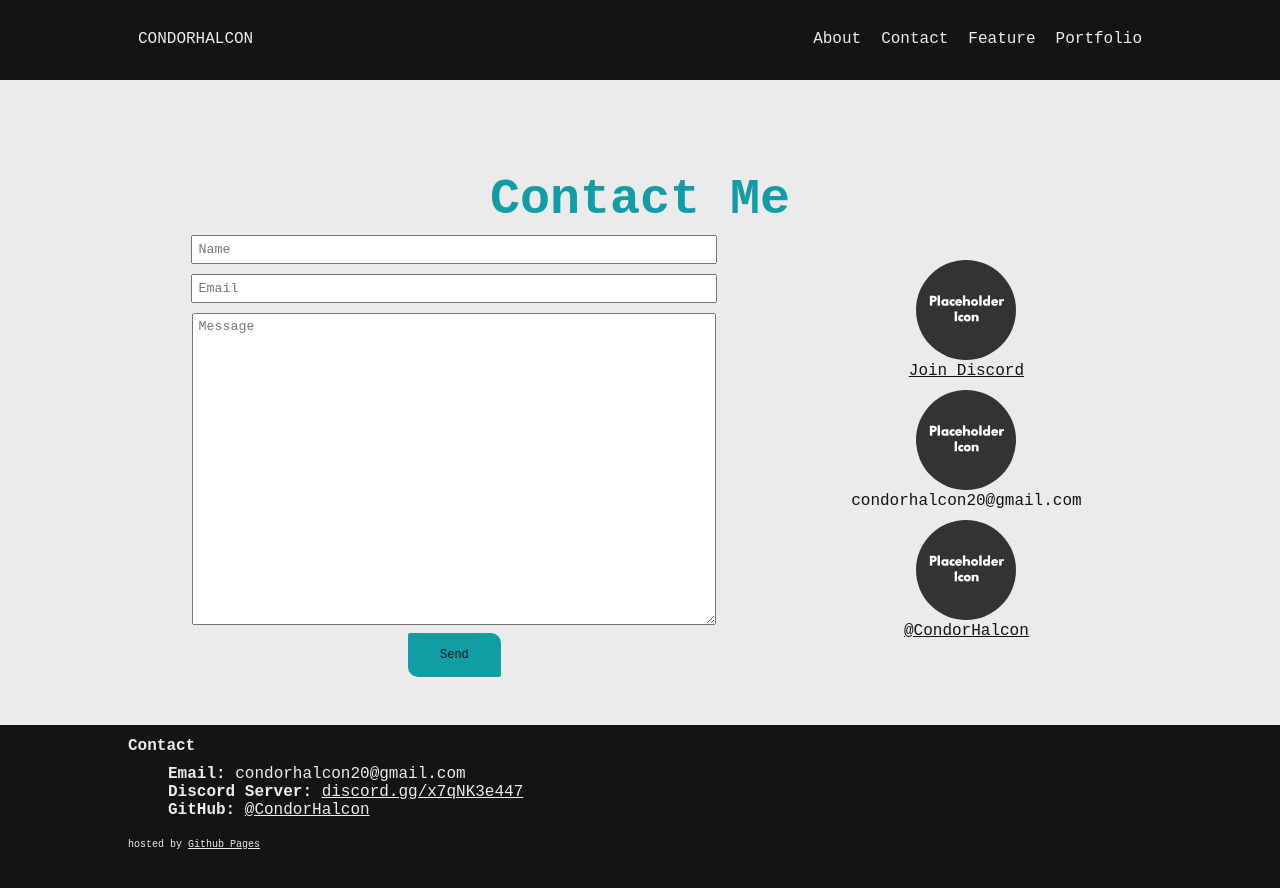
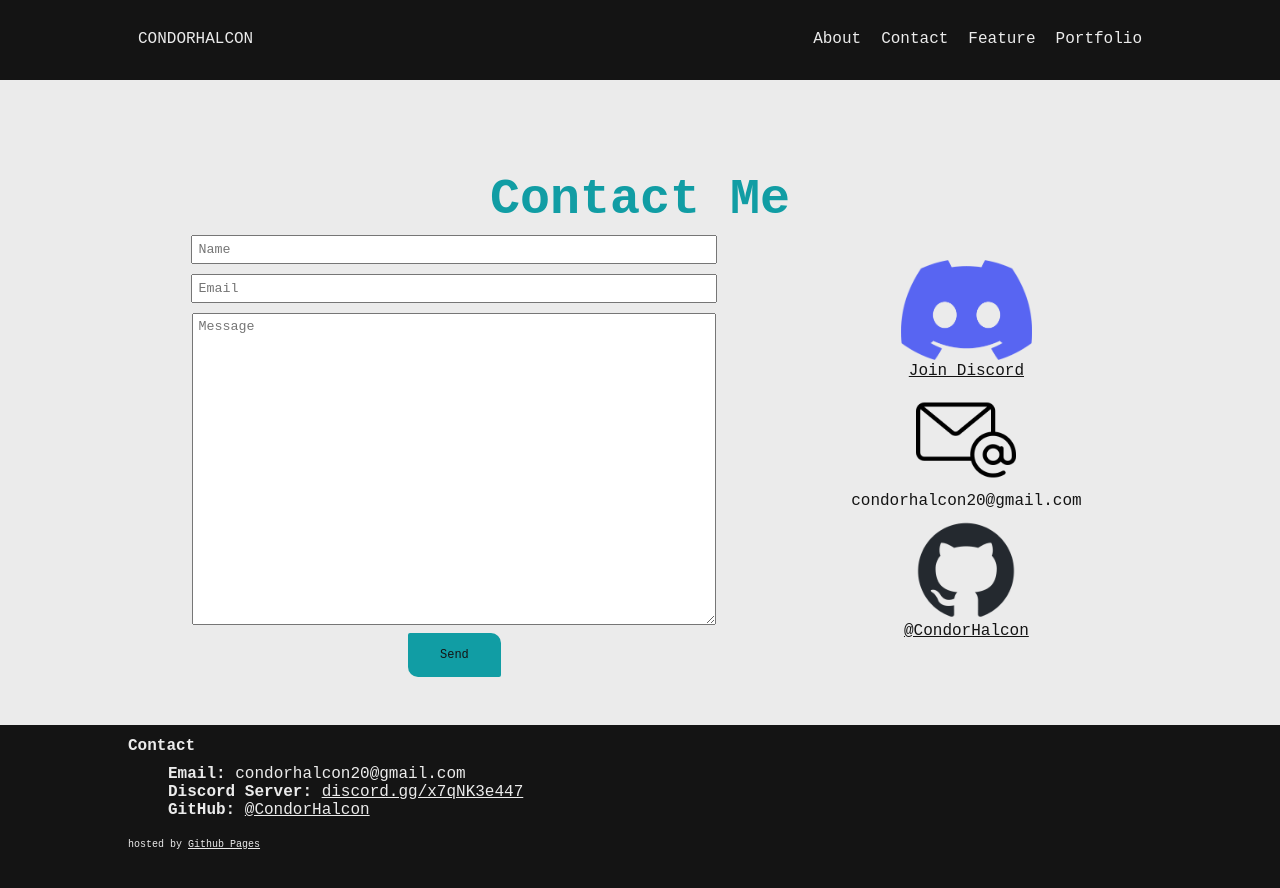
Before and after one commit to CondorHalcon/condorhalcon.github.io, a Jekyll site: the page built from home.html, in a window 1280 px wide and 900 px high, scrolled down 1081 px. Shown: the top 888 px of the window. Built offline with Jekyll 4.4.1, drawn with Linux system fonts in a browser that asks for light colours.

Commit message:
Updated Contact Icons

```diff
--- a/_includes/contact.html
+++ b/_includes/contact.html
@@ -10,13 +10,13 @@
         </form>
         <div id="contact-links">
             <a href="{{site.contact.discord.url}}">
-                <img class="circle-img" src="/assets/png/placeholder_icon.png" alt="discord logo">
+                <img class="circle-img" src="/assets/png/discord-mark-blue.png" alt="discord logo">
                 <p>Join Discord</p>
             </a>
-            <img  class="circle-img" src="/assets/png/placeholder_icon.png" alt="email icon">
+            <img  class="circle-img" src="/assets/png/email.png" alt="email icon">
             <p>{{site.contact.email}}</p>
             <a href="{{site.contact.github.url}}">
-                <img class="circle-img" src="/assets/png/placeholder_icon.png" alt="github icon">
+                <img class="circle-img" src="/assets/png/github-mark.png" alt="github icon">
                 <p>@CondorHalcon</p>
             </a>
         </div>
--- a/assets/css/style.css
+++ b/assets/css/style.css
@@ -207,7 +207,6 @@ section.contact > div > form > input, #contact-message{
 }
 .circle-img {
     height: 100px;
-    border-radius: 50px;
 }
 
 /* PROJECT PAGE */
```
Also changed, not shown: assets/png/discord-mark-blue.png (added), assets/png/email.png (added), assets/png/github-mark.png (added).
